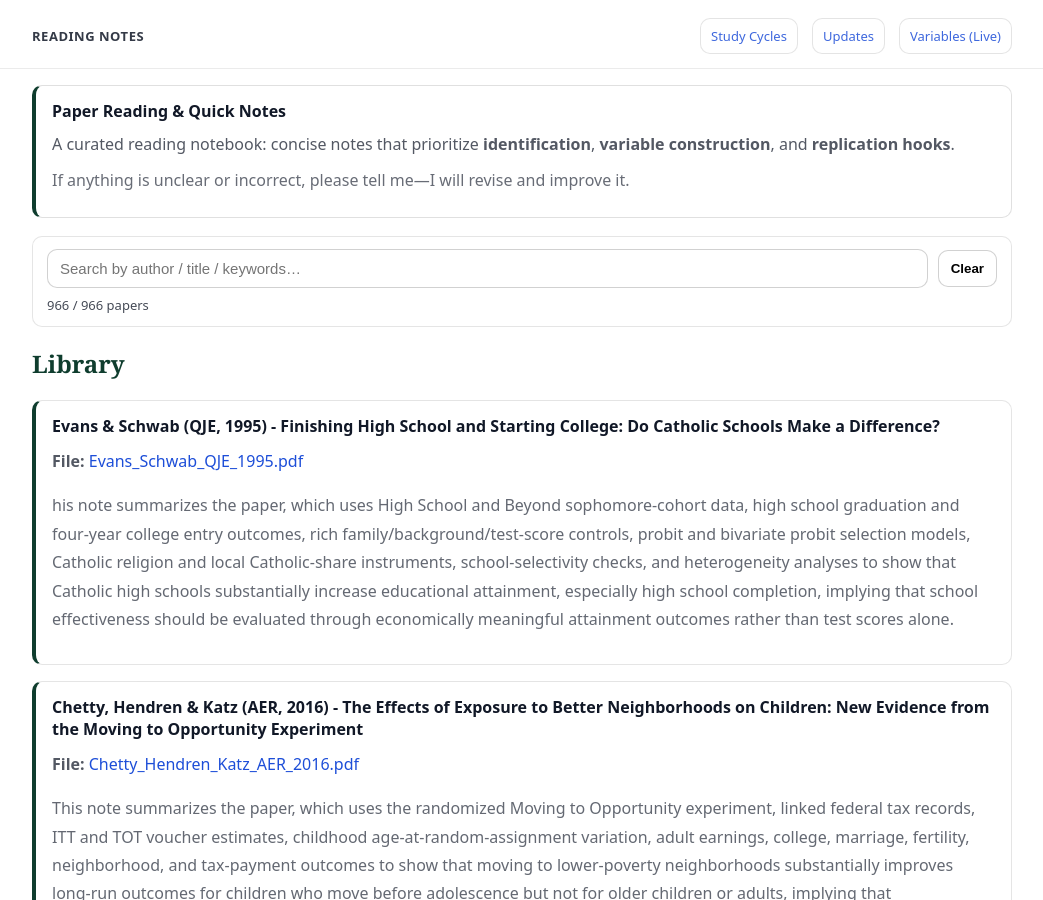
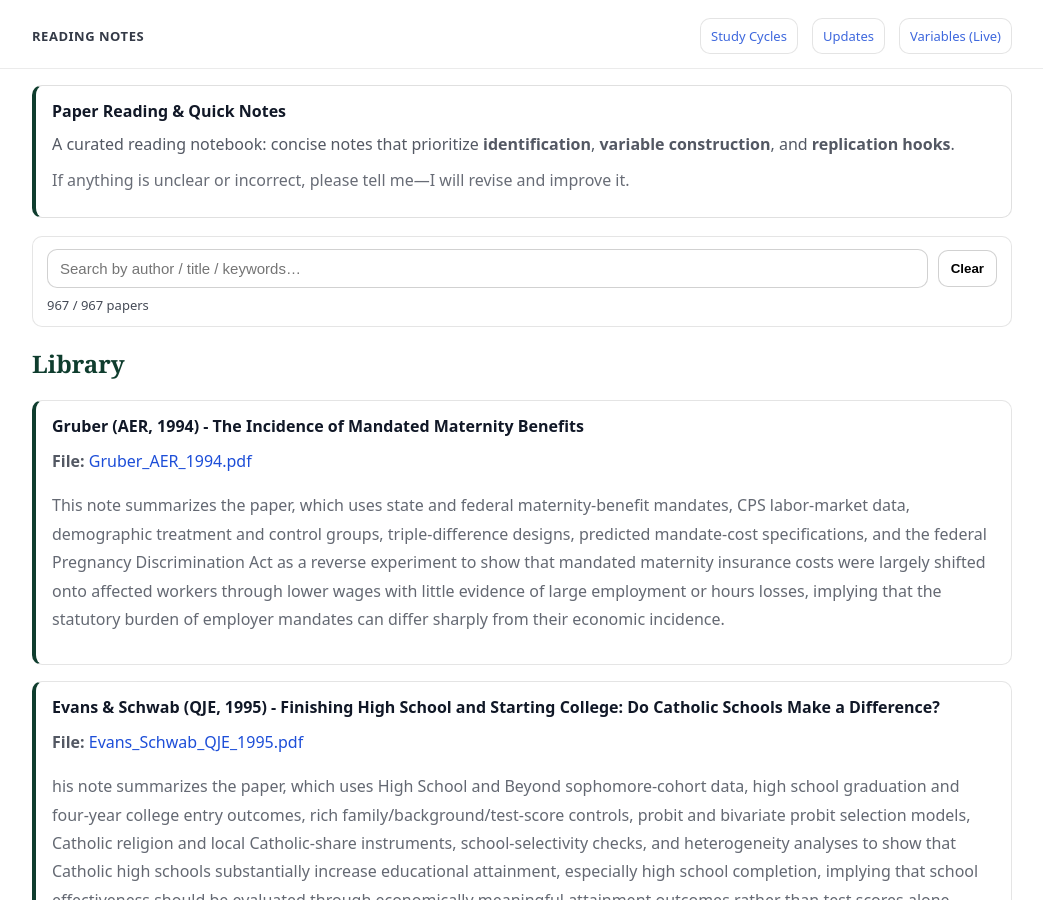
Before and after one commit to yaxinzn/study-archive, a Jekyll site: the page built from reading/index.md, in a window 1280 px wide and 900 px high. Shown: the whole window, without its empty margins (118-1161 px from the left). Built offline with Jekyll 4.4.1, drawn with Linux system fonts in a browser that asks for light colours.

Commit message:
Reading: add/update Gruber_AER_1994.pdf

```diff
--- a/_data/reading.yml
+++ b/_data/reading.yml
@@ -1,3 +1,7 @@
+- title: "Gruber (AER, 1994) - The Incidence of Mandated Maternity Benefits"
+  file: "Gruber_AER_1994.pdf"
+  desc: "This note summarizes the paper, which uses state and federal maternity-benefit mandates, CPS labor-market data, demographic treatment and control groups, triple-difference designs, predicted mandate-cost specifications, and the federal Pregnancy Discrimination Act as a reverse experiment to show that mandated maternity insurance costs were largely shifted onto affected workers through lower wages with little evidence of large employment or hours losses, implying that the statutory burden of employer mandates can differ sharply from their economic incidence."
+
 - title: "Evans & Schwab (QJE, 1995) - Finishing High School and Starting College: Do Catholic Schools Make a Difference?"
   file: "Evans_Schwab_QJE_1995.pdf"
   desc: "his note summarizes the paper, which uses High School and Beyond sophomore-cohort data, high school graduation and four-year college entry outcomes, rich family/background/test-score controls, probit and bivariate probit selection models, Catholic religion and local Catholic-share instruments, school-selectivity checks, and heterogeneity analyses to show that Catholic high schools substantially increase educational attainment, especially high school completion, implying that school effectiveness should be evaluated through economically meaningful attainment outcomes rather than test scores alone."
```
Also changed, not shown: 1 other file.
